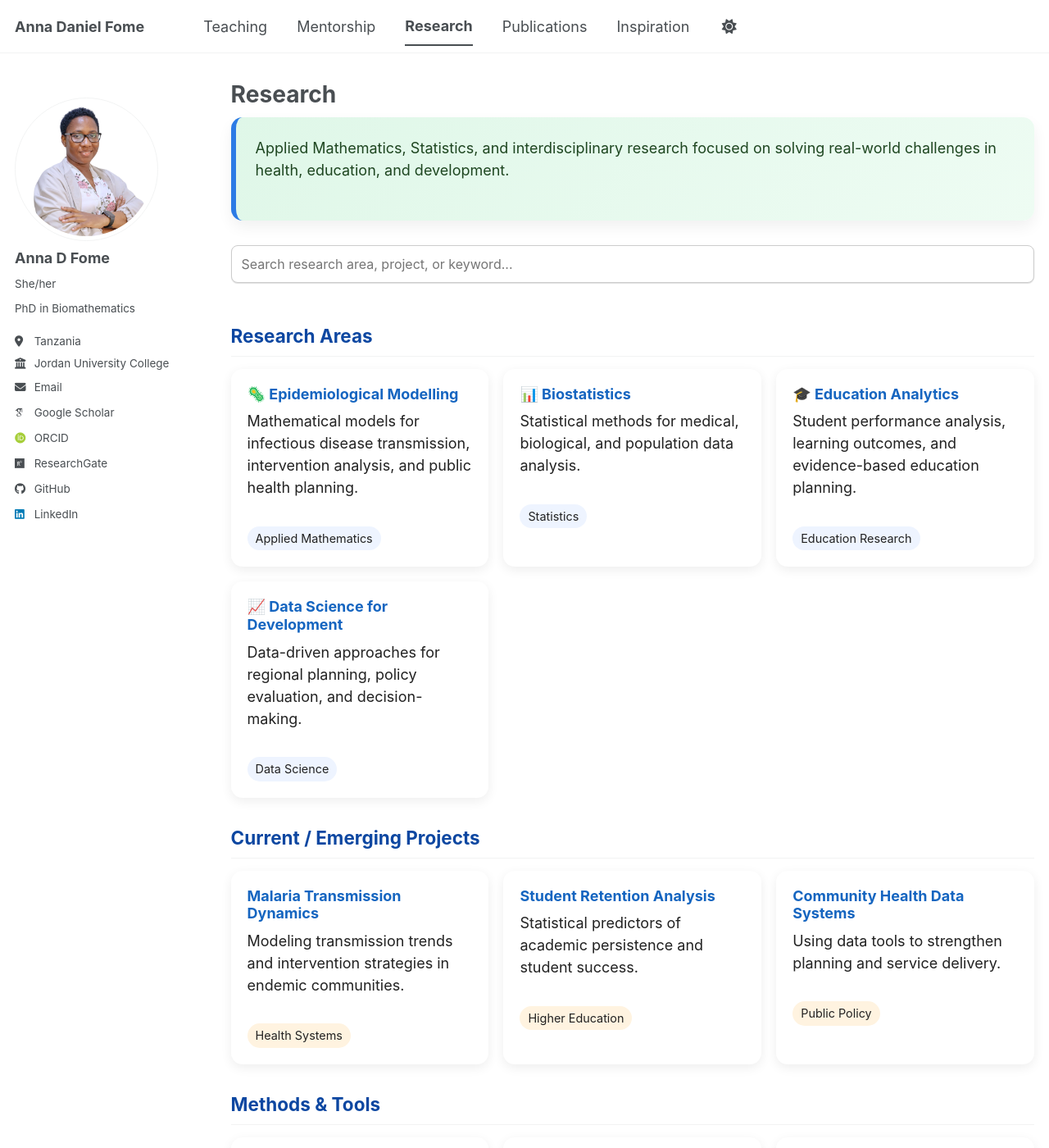
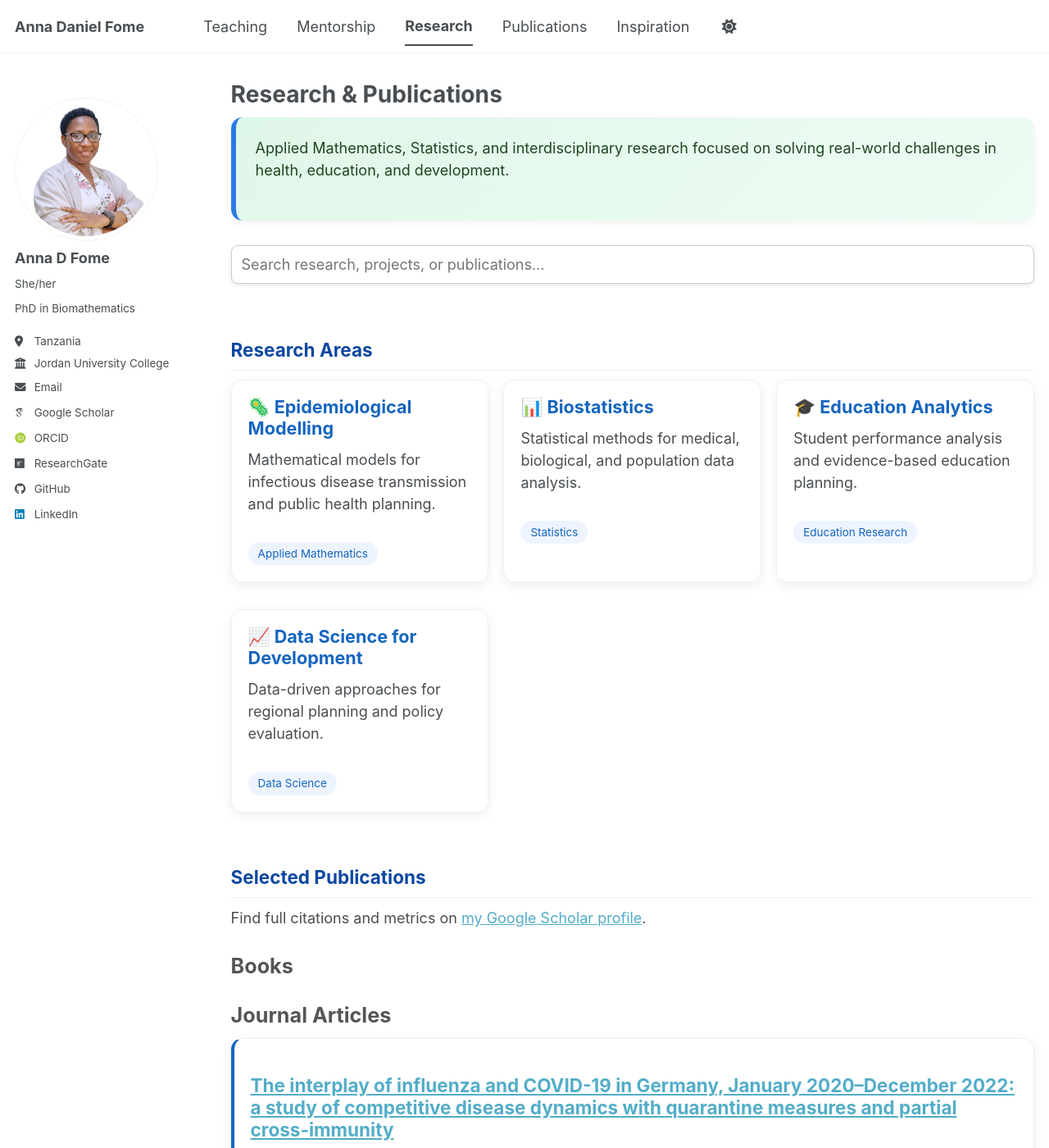
Before and after one commit to FomeA/FomeA.github.io, a Jekyll site: the page built from _pages/research.html, in a window 1280 px wide and 1400 px high. Shown: the whole window at 82% size. Built offline with Jekyll 4.4.1, drawn with Linux system fonts in a browser that asks for light colours; some web fonts are replaced; a script bundle is joined from its source files by our own code; library files that are not in the unit come from our copies; some of the changed text lies outside the part shown.

Commit message:
Update research.html

```diff
--- a/_pages/research.html
+++ b/_pages/research.html
@@ -1,13 +1,15 @@
 ---
 layout: archive
-title: "Research"
+title: "Research & Publications"
 permalink: /research/
 author_profile: true
 ---
 
+{% include base_path %}
+
 <div class="page__content">
 
-<!-- HERO -->
+<!-- HERO: Research Vision -->
 <section class="hero-box">
   <p>
     Applied Mathematics, Statistics, and interdisciplinary research focused on solving
@@ -15,221 +17,102 @@ author_profile: true
   </p>
 </section>
 
-<!-- SEARCH -->
+<!-- SEARCH BAR -->
 <div class="search-box">
-  <input type="text" id="searchInput" placeholder="Search research area, project, or keyword...">
+  <input type="text" id="searchInput" placeholder="Search research, projects, or publications...">
 </div>
 
 <!-- ===================== -->
 <!-- RESEARCH AREAS -->
 <!-- ===================== -->
 <h2 class="section-title">Research Areas</h2>
-
 <div class="grid" id="researchAreas">
-
   <div class="card research">
     <h3>🦠 Epidemiological Modelling</h3>
-  <p>
-    Mathematical models for infectious disease transmission, intervention analysis,
-    and public health planning.
-  </p>
+    <p>Mathematical models for infectious disease transmission and public health planning.</p>
     <span>Applied Mathematics</span>
   </div>
-
   <div class="card research">
     <h3>📊 Biostatistics</h3>
-  <p>
-    Statistical methods for medical, biological, and population data analysis.
-  </p>
+    <p>Statistical methods for medical, biological, and population data analysis.</p>
     <span>Statistics</span>
   </div>
-
   <div class="card research">
     <h3>🎓 Education Analytics</h3>
-  <p>
-    Student performance analysis, learning outcomes, and evidence-based education planning.
-  </p>
+    <p>Student performance analysis and evidence-based education planning.</p>
     <span>Education Research</span>
   </div>
-
   <div class="card research">
     <h3>📈 Data Science for Development</h3>
-  <p>
-    Data-driven approaches for regional planning, policy evaluation, and decision-making.
-  </p>
+    <p>Data-driven approaches for regional planning and policy evaluation.</p>
     <span>Data Science</span>
   </div>
-
 </div>
 
 <!-- ===================== -->
-<!-- CURRENT PROJECTS -->
+<!-- PUBLICATIONS SECTION -->
 <!-- ===================== -->
-<h2 class="section-title">Current / Emerging Projects</h2>
-
-<div class="grid" id="projects">
-
-<div class="card project">
-  <h3>Malaria Transmission Dynamics</h3>
-  <p>
-    Modeling transmission trends and intervention strategies in endemic communities.
-  </p>
-  <span>Health Systems</span>
+<h2 class="section-title">Selected Publications</h2>
+<div class="pub-info">
+  {% if site.author.googlescholar %}
+    <p>Find full citations and metrics on <a href="{{site.author.googlescholar}}">my Google Scholar profile</a>.</p>
+  {% endif %}
 </div>
 
-<div class="card project">
-  <h3>Student Retention Analysis</h3>
-  <p>
-    Statistical predictors of academic persistence and student success.
-  </p>
-  <span>Higher Education</span>
+<div id="publicationsList">
+  {% if site.publication_category %}
+    {% for category in site.publication_category %}
+      <div class="pub-category-group">
+        <h3 class="category-heading">{{ category[1].title }}</h3>
+        {% for post in site.publications reversed %}
+          {% if post.category == category[0] %}
+            <div class="card pub-item">
+              {% include archive-single.html %}
             </div>
-
-<div class="card project">
-  <h3>Community Health Data Systems</h3>
-  <p>
-    Using data tools to strengthen planning and service delivery.
-  </p>
-  <span>Public Policy</span>
+          {% endif %}
+        {% endfor %}
       </div>
-
+    {% endfor %}
+  {% else %}
+    {% for post in site.publications reversed %}
+      <div class="card pub-item">
+        {% include archive-single.html %}
+      </div>
+    {% endfor %}
+  {% endif %}
 </div>
 
 <!-- ===================== -->
-<!-- METHODS -->
-<!-- ===================== -->
-<h2 class="section-title">Methods & Tools</h2>
-
-<div class="grid" id="methods">
-
-<div class="card method">
-  <h3>Quantitative Modelling</h3>
-  <p>Differential equations, simulations, forecasting, optimization.</p>
-  <span>Modelling</span>
-</div>
-
-<div class="card method">
-  <h3>Statistical Analysis</h3>
-  <p>Regression, hypothesis testing, multivariate methods.</p>
-  <span>Statistics</span>
-</div>
-
-<div class="card method">
-  <h3>Software Tools</h3>
-  <p>R, SPSS, Excel, Python, LaTeX.</p>
-  <span>Computing</span>
-</div>
-
-</div>
-
-<!-- ===================== -->
-<!-- IMPACT -->
+<!-- RESEARCH VISION -->
 <!-- ===================== -->
 <section class="impact">
   <h2>Research Vision</h2>
   <p>
-    My research aims to connect mathematics and evidence-based decision making
-    to improve health systems, education quality, and sustainable development in Tanzania and beyond.
+    Connecting mathematical theory with evidence-based decision making to improve
+    health systems, education quality, and sustainable development.
   </p>
 </section>
 
 </div>
 
 <!-- ===================== -->
-<!-- STYLE -->
+<!-- STYLES -->
 <!-- ===================== -->
 <style>
+.hero-box { background: linear-gradient(135deg,#dff7e8,#eefcf3); padding: 24px; border-radius: 14px; border-left: 6px solid #2c7be5; margin-bottom: 22px; color: #1e4620; box-shadow: 0 4px 12px rgba(0,0,0,0.05); }
+.search-box { position: sticky; top: 10px; z-index: 10; background: #fff; padding: 8px 0; margin-bottom: 20px; }
+.search-box input { width: 100%; padding: 12px; border-radius: 8px; border: 1px solid #ccc; box-shadow: 0 2px 5px rgba(0,0,0,0.1); }
+.section-title { margin-top: 50px; color: #0d47a1; border-bottom: 2px solid #eef4ff; padding-bottom: 10px; }
+.grid { display: grid; grid-template-columns: repeat(auto-fit, minmax(250px, 1fr)); gap: 18px; }
+.card { background: white; padding: 20px; border-radius: 14px; box-shadow: 0 4px 14px rgba(0,0,0,.07); transition: .25s ease; margin-bottom: 15px; border: 1px solid #f0f0f0; }
+.card:hover { transform: translateY(-4px); box-shadow: 0 10px 20px rgba(0,0,0,.1); }
+.card h3 { margin-top: 0; color: #1565c0; font-size: 1.2rem; }
+.card span { display: inline-block; margin-top: 10px; font-size: .75rem; padding: 4px 12px; background: #eef4ff; border-radius: 20px; color: #1565c0; }
 
-.hero-box{
-background:linear-gradient(135deg,#dff7e8,#eefcf3);
-padding:24px;
-border-radius:14px;
-border-left:6px solid #2c7be5;
-margin-bottom:22px;
-box-shadow:0 8px 18px rgba(0,0,0,.06);
-color:#1e4620;
-}
+.category-heading { color: #555; margin-top: 30px; font-size: 1.4rem; }
+.pub-item { border-left: 4px solid #1565c0; }
 
-.hero-box h1{
-margin:0 0 10px;
-color:#14532d;
-}
-
-.search-box{
-position:sticky;
-top:10px;
-z-index:10;
-background:#fff;
-padding:8px 0;
-margin-bottom:10px;
-}
-
-.search-box input{
-width:100%;
-padding:12px;
-font-size:16px;
-border-radius:8px;
-border:1px solid #ccc;
-}
-
-.section-title{
-margin-top:35px;
-margin-bottom:15px;
-color:#0d47a1;
-}
-
-.grid{
-display:grid;
-grid-template-columns:repeat(auto-fit,minmax(250px,1fr));
-gap:18px;
-}
-
-.card{
-background:white;
-padding:20px;
-border-radius:14px;
-box-shadow:0 4px 14px rgba(0,0,0,.07);
-transition:.25s ease;
-color:#222;
-}
-
-.card:hover{
-transform:translateY(-6px);
-box-shadow:0 14px 26px rgba(0,0,0,.12);
-}
-
-.card h3{
-margin-top:0;
-color:#1565c0;
-}
-
-.card span{
-display:inline-block;
-margin-top:10px;
-font-size:.8rem;
-padding:4px 10px;
-background:#eef4ff;
-border-radius:20px;
-}
-
-.project span{
-background:#fff3e0;
-}
-
-.method span{
-background:#e8f5e9;
-}
-
-.impact{
-margin-top:40px;
-padding:24px;
-background:linear-gradient(135deg,#eefcf3,#dff7e8);
-border-left:6px solid #34a853;
-border-radius:14px;
-box-shadow:0 8px 18px rgba(0,0,0,.06);
-color:#1e4620;
-}
-
+.impact { margin-top: 40px; padding: 24px; background: linear-gradient(135deg,#eefcf3,#dff7e8); border-left: 6px solid #34a853; border-radius: 14px; color: #1e4620; }
 </style>
 
 <!-- ===================== -->
@@ -241,8 +124,7 @@ const cards = document.querySelectorAll(".card");
 
 input.addEventListener("input", function(){
   let val = this.value.toLowerCase();
-
-cards.forEach(card=>{
+  cards.forEach(card => {
     let text = card.innerText.toLowerCase();
     card.style.display = text.includes(val) ? "block" : "none";
   });
```
Lines whose indentation alone changed are shown as unchanged.
